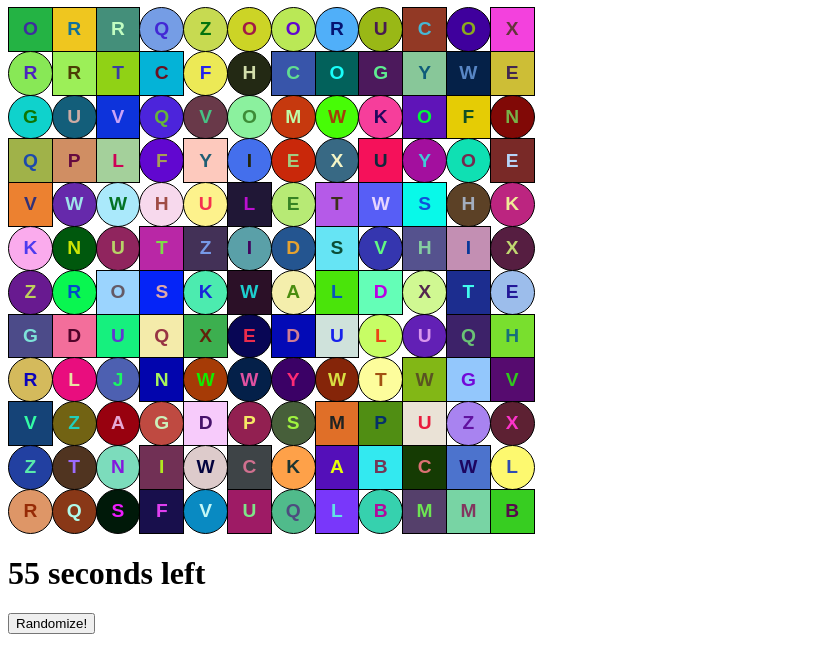
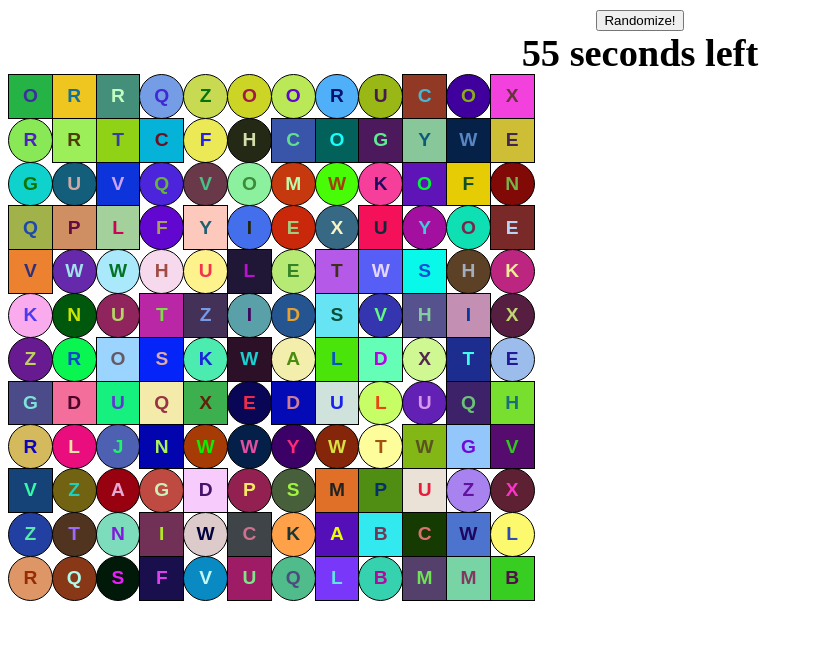
Before and after one commit to BryanGabe00/RedDragons-sprint-6, a React (Create React App) app: page / in a window 1280 px wide. Shown: the top 672 px of the page, without its empty margins (0-814 px from the left). Built offline with nearby package versions, Linux system fonts and the light colour scheme; the HTML template or start-up script is replaced by a standard one.

Commit message:
rewrote comments, changed how Clock and Randomize buttons are displayed with CSS styling relative to the Mosaic Component

```diff
--- a/src/App.js
+++ b/src/App.js
@@ -2,15 +2,18 @@ import React, { useEffect, useLayoutEffect, useState } from "react";
 
 const createArray = length => [...Array(length)];
 
+/***********************************
+ * RENDERS THE MosaicBtn COMPONENT *
+ ***********************************/
 function MosaicBtn() {
-	/* SETUP STATEFULNESS */
+	//setup statefulness for interaction, shape, text, and colors
 	const [clicked, setClicked] = useState(false);
 	const [radius, setRadius] = useState('0px');
 	const [text, setText] = useState('#');
 	const [color, setColor] = useState('0,0,0');
 	const [bgColor, setBGColor] = useState('255,255,255');
 
-	/* RANDOMIZE ON FIRST RENDER */
+	//randomize from default values on first render
 	useLayoutEffect(() => {
 		setRadius(genRadius());
 		setText(genLetter());
@@ -25,7 +28,7 @@ function MosaicBtn() {
 		setBGColor(bgColor);
 	}, []);
 
-	/* GENERATE A RANDOM UPPERCASE LETTER */
+	//generate a random uppercase letter for text state
 	const genLetter = () => {
 		let letters = ['A', 'B', 'C', 'D', 'E', 'F', 'G', 'H', 'I', 'J', 'K', 'L', 'M', 'N',
 		'O', 'P', 'Q', 'R', 'S', 'T', 'U', 'V', 'W', 'X', 'Y', 'Z'];
@@ -34,13 +37,13 @@ function MosaicBtn() {
 		return letters[letterIndex];
 	}
 
-	/* GENERATE A RADIUS VALUE OF 0px OR 50px */
+	//generate a css border-radius value of 0px or 50px for shape state
 	const genRadius = () => {
 		let radius = Math.round(Math.random())*50;
 		return `${radius}px`;
 	}
 
-	/* GENERATE A RANDOM RGB COLOR VALUE */
+	//generate a random rgb(---) color for color and bgColor state
 	const genColor = () => {
 		let colorArray = Array(3).fill(0).map(
 			x => x = Math.round(Math.random()*255)
@@ -48,12 +51,12 @@ function MosaicBtn() {
 		return colorArray.toString();
 	}
 
-	/* INDICATE WHETHER TEXT AND BACKGROUND COLORS CONTRAST WELL*/
+	//determine whether text and bg colors contrast well before setting state
 	const validateColors = (text, bg) => {
-		/* CONVERT RGB STRINGS TO ARRAYS, CONVERT RGB VALUES TO LINEAR VALUES */
+		//converts RGB values to linear values in range [0, 1]
 		let getColor = x => x / 255;
 
-		/* APPLY GAMMA CORRECTION TO EACH COLOR */
+		//applies gamma correction to each color value
 		let gammaCorrect = x => {
 			if (x < 0.03928) {
 				return x / 12.92;
@@ -62,24 +65,26 @@ function MosaicBtn() {
 				return (mod**2.4);
 			}
 		}
+		//convert RGB strings to arrays, call getColor() and gammaCorrect() on each
 		let textColor = text.split(',').map(getColor).map(gammaCorrect);
 		let bgColor = bg.split(',').map(getColor).map(gammaCorrect);
 
-		/* CALCULATE LUMINANCE OF EACH COLOR */
+		//calculates the luminance of each color
 		let calcLum = color => {
 			return (color[0]*0.2126) + (color[1]*0.7152) + (color[2]*0.0722);
 		}
+		//transform gamma-corrected colors to luminance values
 		let textLum = calcLum(textColor);
 		let bgLum = calcLum(bgColor);
 
-		/* CALCULATE COLOR CONTRAST */
+		//calculate contrast between the luminance values
 		let score = (textLum > bgLum) ? (textLum + 0.05) / (bgLum + 0.05) : (bgLum + 0.05) / (textLum + 0.05);
 
-		/* RETURN TRUE/FALSE BASED ON CONTRAST */
+		//compare contrast score against passing value, return result
 		return (score > 3 ? true : false);
 	}
 
-	/* RETURN ELEMENT */
+	//renders a button element styled according to the component state
 	return (
 		<button
 			className='box'
@@ -95,20 +100,25 @@ function MosaicBtn() {
 	);
 }
 
+/***********************************
+ * RENDERS THE MosaicRow COMPONENT *
+ ***********************************/
  function MosaicRow() {
-	/* RETURN ELEMENT */
+	//render 12 MosaicBtn Components within a <div>
 	return (
 		<div>
 			{createArray(12).map( (b, i) => (
 				<MosaicBtn key={i} />
 			))}
-			<div className='clearfix' />
 		</div>
 	);
 }
 
+/********************************
+ * RENDERS THE Mosaic COMPONENT *
+ ********************************/
  function Mosaic() {
-	/* RETURN ELEMENT */
+	//render 12 MosaicRow Components
 	return (
 		<>
 			{createArray(12).map( (r, i) => (
@@ -118,16 +128,21 @@ function Mosaic() {
 	);
 }
 
+/*******************************
+ * RENDERS THE COUNTDOWN TIMER *
+ *******************************/
  function Clock({ onRefresh, secondCount }) {
-	/* SETUP STATEFULNESS */
+	//setup statefulness for timer countdown
 	const [time, setTime] = useState(secondCount);
 	const [trigger, setTrigger] = useState(false);
 
+	//make timer tick once every second
 	useEffect(() => {
 		let timerID = setInterval(() => tick(), 1000);
 		return () => clearInterval(timerID);
 	});
 
+	//timer behavior for finishing countdown
 	const tick = () => {
 		if (time - 1 >= 0) {
 			setTime(time - 1);
@@ -137,33 +152,43 @@ function Clock({ onRefresh, secondCount }) {
 		}
 	}
 
+	//randomize page on finishing countdown
 	const refresh = () => {
-		setTrigger(false)
+		setTrigger(false);
 		onRefresh();
 	}
 
-	/* RETURN ELEMENT */
+	//render the timer countdown
 	return (
-		<h1>
-			{(!trigger) ? `${time} seconds left` : refresh()}
+		<h1
+			style={{
+				color: (time <= 10) ? 'red' : 'black'
+			}}
+		>
+			{(trigger) ? refresh() : `${time} seconds left`}
 		</h1>
 	);
 }
 
+/*********************************
+ * RENDERS THE WHOLE APPLICATION *
+ *********************************/
  export default function App() {
-	/* SETUP STATEFULNESS */
+	//setup statefulness for updating the page
 	const [updates, setUpdates] = useState(0);
 
 	const refresh = () => setUpdates(updates + 1);
 
-	/* RETURN ELEMENT */
+	//render the timer, mosaic, and randomize button
 	return (
 		<>
-			<Mosaic key={updates} />
-			<Clock key={updates+1} onRefresh={refresh} secondCount={60}/>
+			<div>
 				<button onClick={() => refresh()} >
 					Randomize!
 				</button>
+				<Clock key={updates+1} onRefresh={refresh} secondCount={60}/>
+			</div>
+			<Mosaic key={updates} />
 		</>
 	);
 }
--- a/src/index.css
+++ b/src/index.css
@@ -1,3 +1,16 @@
+#root {
+	font-size: 1.5vw;
+	text-align: center;
+}
+
+div div::after {
+	display: block;
+	clear: both;
+	content: "";
+}
+
+div h1 {margin: 0;}
+
 button.box {
 	border: 1px solid black;
 	float: left;
@@ -10,11 +23,4 @@ button.box {
 	font-weight: bold;
 	line-height: 3vw;
 	text-align: center;
-	box-sizing: border-box
 }
-
-.clearfix {
-	clear: both;
-	content: "";
-	display: table;
-}
```
Lines whose indentation alone changed are shown as unchanged.
